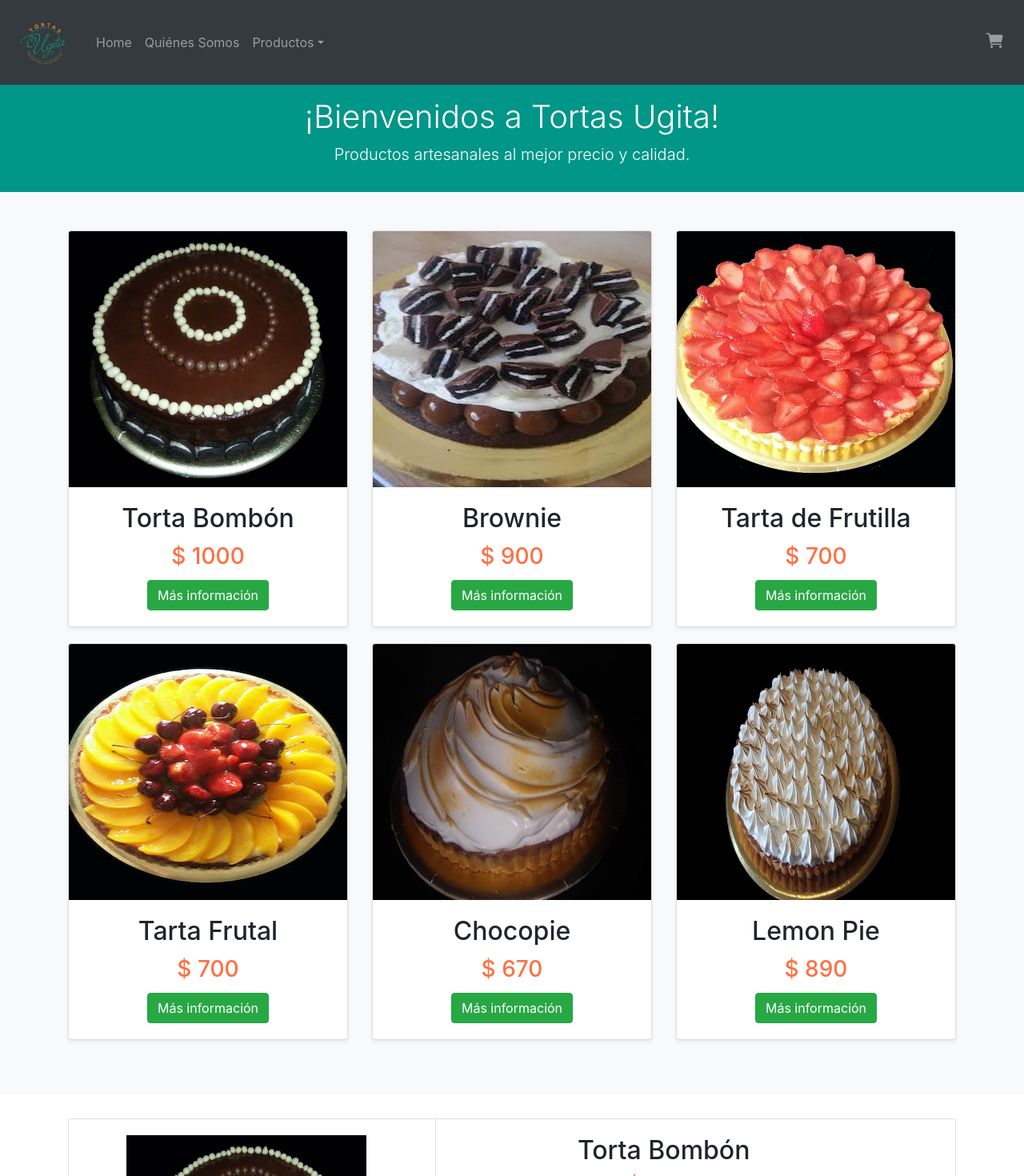
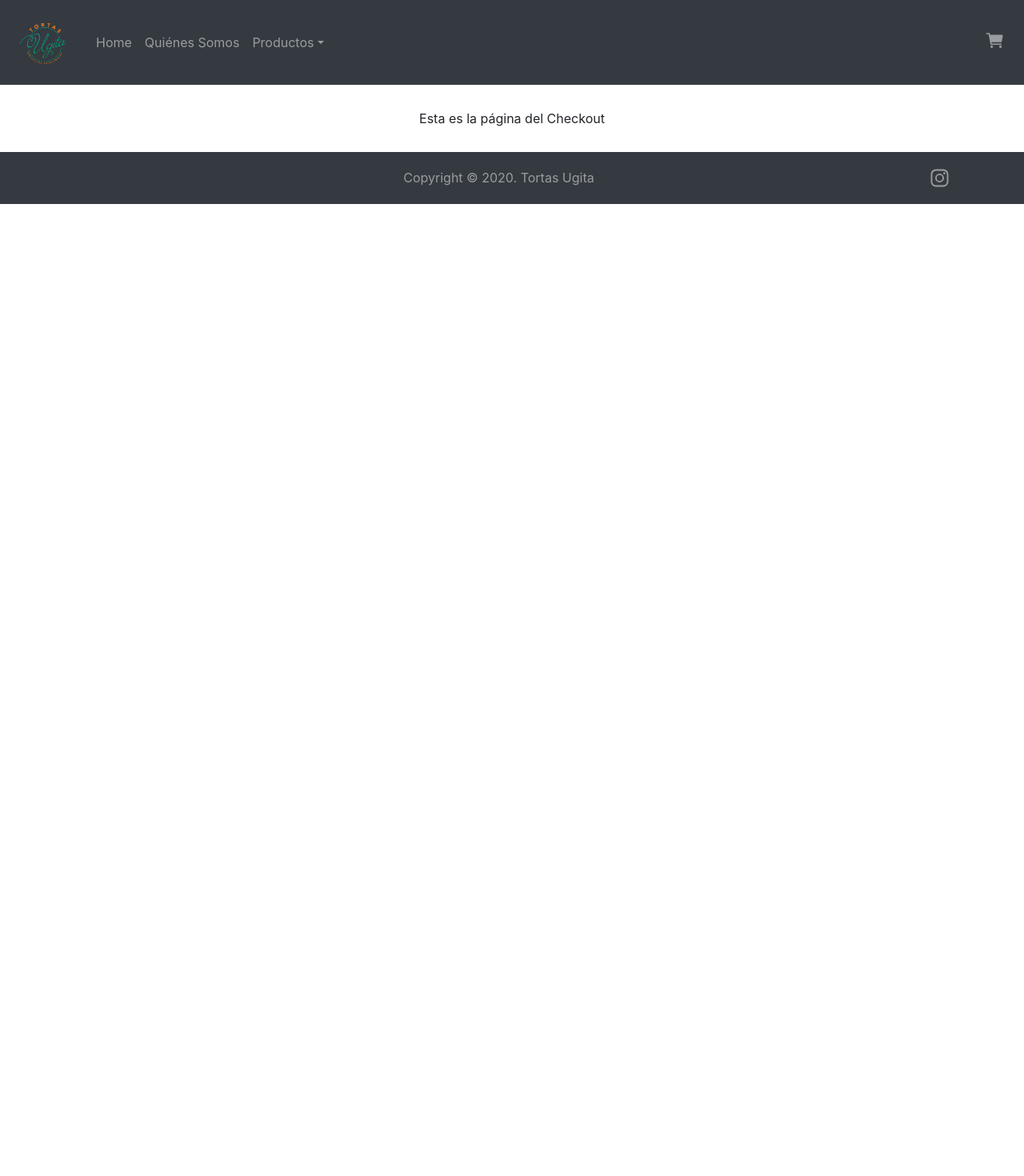
Before and after one commit to carloscrovara/ecommerce, a React (Create React App) app: page /cart in a window 1280 px wide. Shown: the top 1470 px of the page at 80% size. After the commit the page ends 800 px from the top, so only its background shows below. Built offline with nearby package versions, Linux system fonts and the light colour scheme.

Commit message:
Version 1.11

```diff
--- a/src/App.js
+++ b/src/App.js
@@ -1,16 +1,33 @@
 import React from 'react';
+import { BrowserRouter, Switch, Route } from 'react-router-dom';
 import NavBar from './components/NavBar';
 import Home from './components/Home';
 import ItemDetail from './components/ItemDetail';
+import About from './components/About';
+import Cart from './components/Cart';
 import Footer from './components/Footer';
 
 function App() {
   return (
     <>
-      <NavBar />
-      <Home greeting="¡Bienvenidos a Tortas Ugita!" />
-      <ItemDetail />
-      <Footer />
+      <BrowserRouter>
+        <NavBar />
+        <Switch>
+          <Route exact path="/">
+            <Home greeting="¡Bienvenidos a Tortas Ugita!" />
+          </Route>
+          <Route path="/about">
+            <About />
+          </Route>
+          <Route path="/item/:id">
+            <ItemDetail />
+          </Route>
+          <Route path="/cart">
+            <Cart />
+          </Route>
+        </Switch>
+        <Footer />
+      </BrowserRouter>
     </>
   )
 }
--- a/src/components/Cart.js
+++ b/src/components/Cart.js
@@ -3,7 +3,7 @@
 function Cart() {
     return (
         <>
-            <p className="text-center">Esta es la página del Checkout</p>
+            <p className="text-center" style={{ marginTop: '30px', marginBottom: '30px'}}>Esta es la página del Checkout</p>
         </>
     )
 }
--- a/src/components/CartIcon.js
+++ b/src/components/CartIcon.js
@@ -1,13 +1,14 @@
 import React from 'react';
+import { Link } from 'react-router-dom';
 
 function CartIcon() {
     return (
         <>
             <ul className="navbar-nav mr-auto">
                 <li>
-                    <a className="nav-link" href="#carrito">
+                    <Link className="nav-link" to={`/cart`}>
                         <ion-icon name="cart" style={{ fontSize: 25 }}></ion-icon>
-                    </a>
+                    </Link>
                 </li>
             </ul>
         </>
--- a/src/components/ItemDetailContainer.js
+++ b/src/components/ItemDetailContainer.js
@@ -15,7 +15,7 @@
                         </aside>
                         <aside className="col-sm-6">
                             <div className="col-xs-5" style={{paddingTop: '20px'}}>
-                                <h2 id={id}>{name}</h2>
+                                <h2>{name}</h2>
                                 <h3 style={{marginTop: '0px', color: '#ff7044' }}>$ {price}</h3>
                                 <dl className="item-property" style={{backgroundColor: '#f5f5f5'}}>
                                     <dd>
@@ -49,6 +49,7 @@
             setLoading(false);
     });
     }, []);
+
     return (
         <>
             { loading && <p className="text-center" style={{marginTop: '10px', marginBottom: '10px'}}>Cargando detalle de producto...</p> }
@@ -57,7 +58,6 @@
                 <ItemDetailLayout
                     key={filteredProduct.id}
                     src={filteredProduct.img}
-                    id={filteredProduct.id}
                     name={filteredProduct.name}
                     price={filteredProduct.price}
                     description={filteredProduct.description}
--- a/src/components/ItemList.js
+++ b/src/components/ItemList.js
@@ -1,16 +1,17 @@
 import React from "react";
+import { Link } from 'react-router-dom';
 
-function ItemListLayout({ id, src, name, price, masInfo }) {
+function ItemListLayout({ id, src, name, price, linkId }) {
     return (
         <>
             <div className="col" style={{ paddingBottom: "20px" }} key={id}>
                 <div className="card shadow-sm">
                     <img src={src} className="card-img-top" style={{ height: "320px" }} alt="product"/>
                     <div className="card-body">
-                        <h2 className="card-title" id={id}>{name}</h2>
+                        <h2 className="card-title">{name}</h2>
                         <div className="text-center">
                             <h3 className="card-title pricing-card-title" style={{ color: "#ff7043" }}>$ {price}</h3>
-                            <a href="#product"className="btn btn-success" onClick={masInfo}>Más información</a>
+                            <Link className="btn btn-success" to={linkId}>Más información</Link>
                         </div>
                     </div>
                 </div>
@@ -29,12 +30,9 @@
                             <ItemListLayout
                                 key={p.id}
                                 src={p.img}
-                                id={p.id}
                                 name={p.name}
                                 price={p.price}
-                                masInfo={function masInfo() {
-                                    console.log("Va a página con el detalle del producto " + p.name)
-                                }}
+                                linkId={`/item/${p.id}`}
                             />
                         ))}
                     </div>
--- a/src/components/NavBar.js
+++ b/src/components/NavBar.js
@@ -1,4 +1,5 @@
 import React from 'react';
+import { Link } from 'react-router-dom';
 import CartIcon from './CartIcon';
 import logo from '../assets/logo.png';
 
@@ -6,9 +7,9 @@
     return (
         <>
             <nav className="navbar navbar-expand-lg navbar-dark bg-dark">
-                <a className="navbar-brand" href="#home">
+                <Link className="navbar-brand" to={`/`}>
                     <img src={logo} style={{ height: 80 }} alt="logo"/>
-                </a>
+                </Link>
 
                 <button
                     className="navbar-toggler"
@@ -24,10 +25,10 @@
                 <div className="collapse navbar-collapse" id="navbarSupportedContent">
                     <ul className="navbar-nav mr-auto">
                         <li className="nav-item">
-                            <a className="nav-link" href="#home">Home</a>
+                            <Link className="nav-link" to={`/`}>Home</Link>
                         </li>
                         <li className="nav-item">
-                            <a className="nav-link" href="#about">Quiénes Somos</a>
+                            <Link className="nav-link" to={`/about`}>Quiénes Somos</Link>
                         </li>
                         <li className="nav-item dropdown">
                             <a
```
